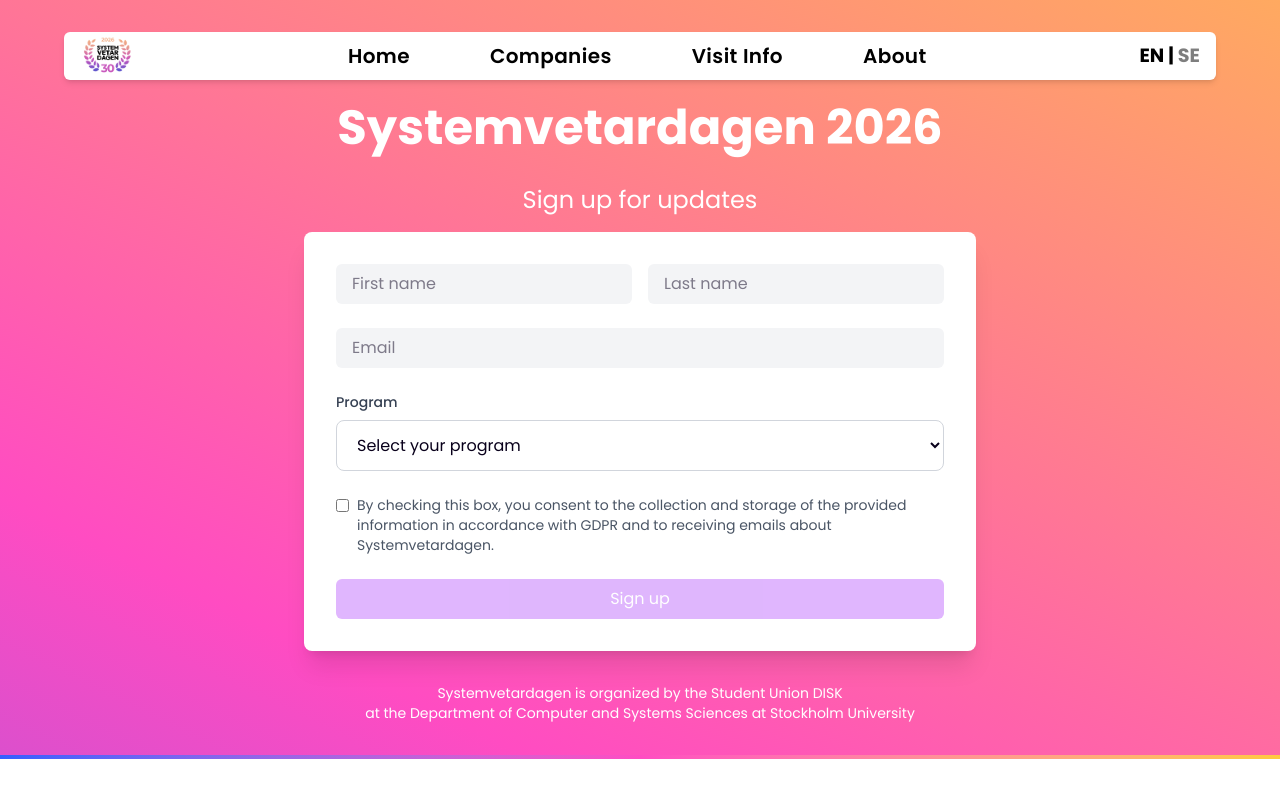
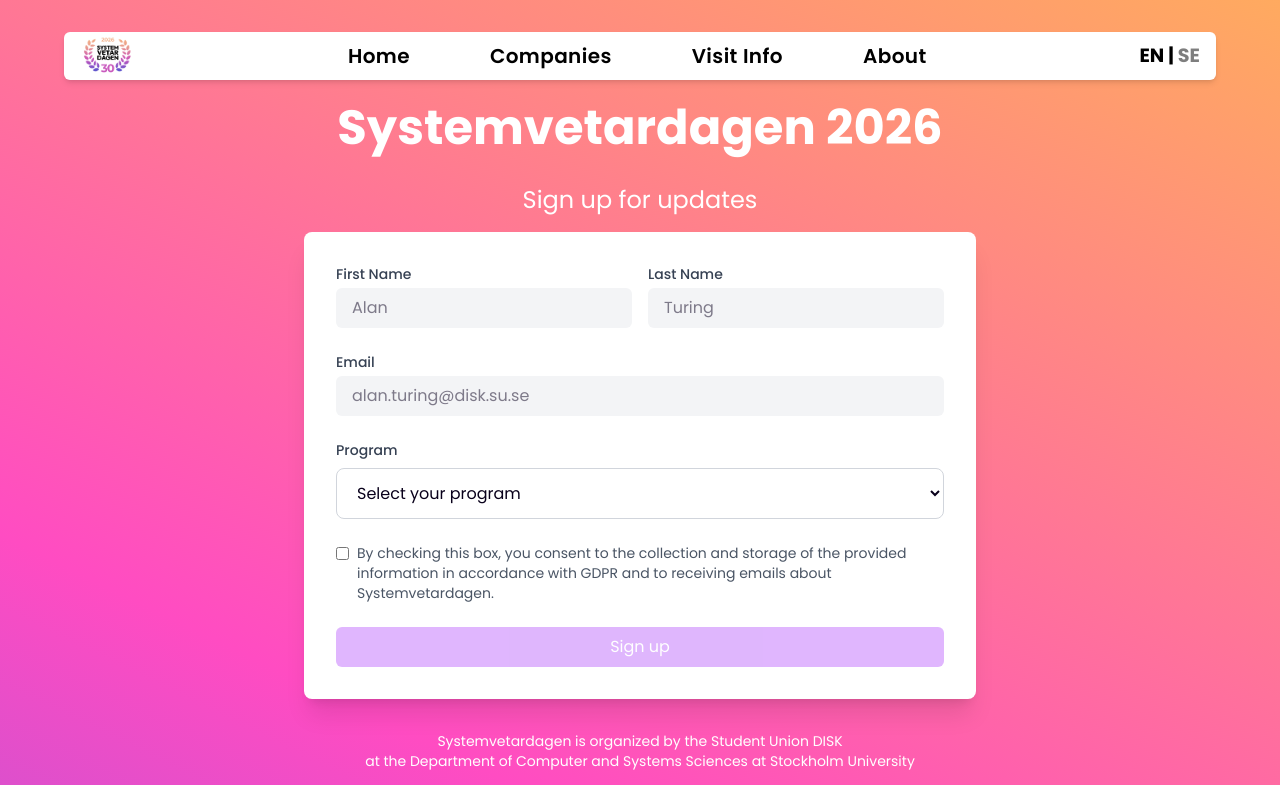
Before and after one commit to Systemvetardagen/Systemvetardagen, a React (Vite) app: page /signup in a window 1280 px wide. Shown: the top 785 px of the page. Built offline with nearby package versions, Linux system fonts and the light colour scheme.

Commit message:
some import tweaks and refactoring input field

```diff
--- a/src/app/Router.tsx
+++ b/src/app/Router.tsx
@@ -1,7 +1,7 @@
 // src/app/Router.tsx
 import React from "react";
-import { Routes, Route, Navigate } from "react-router-dom";
-import NotFoundPage from "@/pages/NotFoundPage";
+import { Routes, Route } from "react-router-dom";
+import { NotFoundPage } from "@/pages";
 import RootLayout from "./RootLayout";
 
 import {
--- a/src/pages/NotFoundPage.tsx
+++ b/src/pages/NotFoundPage.tsx
@@ -3,7 +3,7 @@ import { Link } from 'react-router-dom';
 
 const NotFoundPage: React.FC = () => {
   return (
-    <div className="flex flex-col items-center justify-center bg-white px-4">
+    <div className="grow flex flex-col items-center justify-center bg-white px-4">
       <div className="text-center">
         <div className="mb-8">
           <h1 className="text-8xl md:text-9xl font-bold bg-gradient-to-r from-blue-400 to-purple-400 bg-clip-text text-transparent">
--- a/src/pages/SignupPage.tsx
+++ b/src/pages/SignupPage.tsx
@@ -1,8 +1,9 @@
 import { useState, FormEvent } from "react";
 import { useMutation } from "@tanstack/react-query";
 import { customFetchInsertPreSignup } from "@/lib/utilities/customFetchInsertPreSignup";
-import ProgramSelector from "@/ui/common/ProgramSelector";
+import { InputField, ProgramSelector } from "@/ui/common";
 import type { CandidateProgram, MasterProgram } from "@/lib/types/company";
+
 interface PreSignup {
   firstName: string;
   lastName: string;
@@ -81,11 +82,10 @@ const SignupForm = () => {
       <div className="bg-white rounded-lg p-8 w-[80%] max-w-2xl shadow-xl">
         <form onSubmit={handleSubmit} className="space-y-6">
           <div className="grid grid-cols-1 md:grid-cols-2 gap-4">
-            <div>
-              <input
+            <InputField
+            label="First Name"
               type="text"
-                placeholder="First name"
-                className="w-full px-4 py-2 rounded-md bg-gray-100"
+              placeholder="Alan"
               value={formData.firstName}
               onChange={(e) =>
                 setFormData({
@@ -95,12 +95,10 @@ const SignupForm = () => {
               }
               required
             />
-            </div>
-            <div>
-              <input
+            <InputField
+            label="Last Name"
               type="text"
-                placeholder="Last name"
-                className="w-full px-4 py-2 rounded-md bg-gray-100"
+              placeholder="Turing"
               value={formData.lastName}
               onChange={(e) =>
                 setFormData({
@@ -111,13 +109,11 @@ const SignupForm = () => {
               required
             />
           </div>
-          </div>
 
-          <div>
-            <input
+          <InputField
+          label="Email"
             type="email"
-              placeholder="Email"
-              className="w-full px-4 py-2 rounded-md bg-gray-100"
+            placeholder="alan.turing@disk.su.se"
             value={formData.email}
             onChange={(e) =>
               setFormData({
@@ -127,7 +123,6 @@ const SignupForm = () => {
             }
             required
           />
-          </div>
 
           <div>
             <ProgramSelector
--- /dev/null
+++ b/src/ui/common/InputField.tsx
@@ -0,0 +1,39 @@
+import { InputHTMLAttributes, forwardRef } from "react";
+
+interface InputFieldProps extends InputHTMLAttributes<HTMLInputElement> {
+  label?: string;
+  error?: string;
+  variant?: "default" | "outlined";
+}
+
+const InputField = forwardRef<HTMLInputElement, InputFieldProps>(
+  ({ label, error, variant = "default", className = "", ...props }, ref) => {
+    const baseStyles =
+      "w-full px-4 py-2 rounded-md transition-colors focus:outline-none focus:ring-2 focus:ring-purple-500";
+
+    const variantStyles = {
+      default: "bg-gray-100 border-0 focus:bg-white",
+      outlined: "bg-white border border-gray-300 focus:border-purple-500",
+    };
+
+    const inputStyles = `${baseStyles} ${variantStyles[variant]} ${
+      error ? "border-red-500 focus:ring-red-500" : ""
+    } ${className}`;
+
+    return (
+      <div className="w-full">
+        {label && (
+          <label className="block text-sm font-medium text-gray-700 mb-1">
+            {label}
+          </label>
+        )}
+        <input ref={ref} className={inputStyles} {...props} />
+        {error && <p className="mt-1 text-sm text-red-600">{error}</p>}
+      </div>
+    );
+  }
+);
+
+InputField.displayName = "InputField";
+
+export default InputField;
```
Also changed, not shown: src/pages/index.ts (+10 -9 lines), src/ui/common/index.ts (+14 -13 lines). Lines whose indentation alone changed are shown as unchanged.
